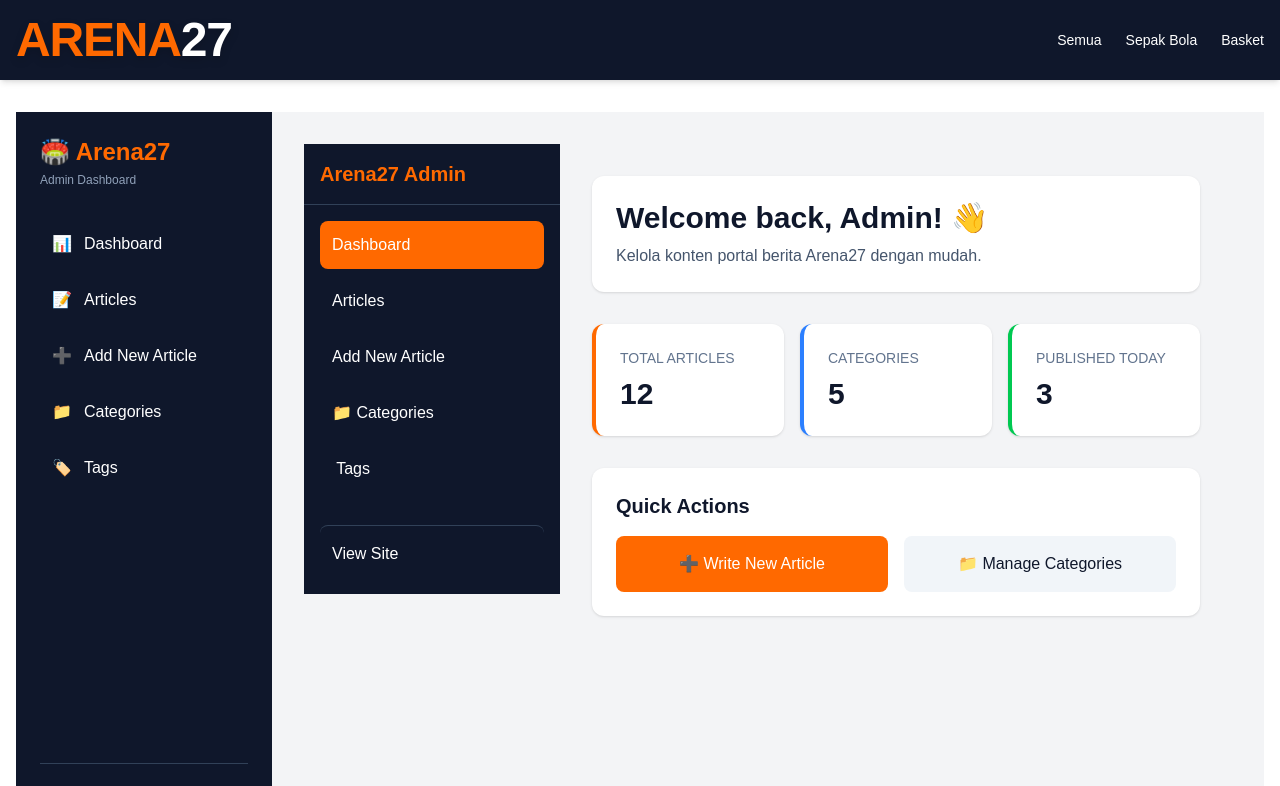
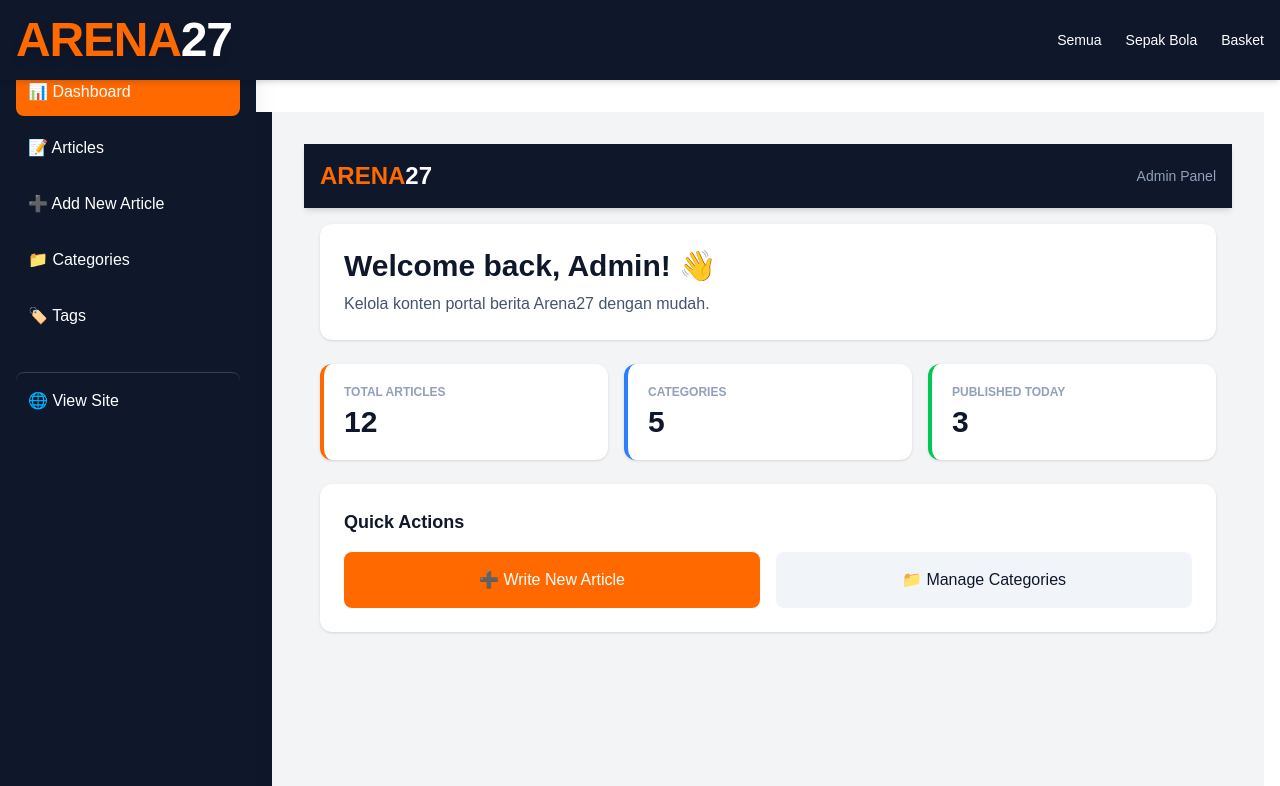
Before and after one commit to cakrawala27/arena27, a Next.js app: page /admin in a window 1280 px wide. Shown: the top 786 px of the page. Built offline with nearby package versions, Linux system fonts and the light colour scheme.

Commit message:
feat: Create new simple mobile-first admin panel with bottom navigation

```diff
--- a/src/app/admin/page.tsx
+++ b/src/app/admin/page.tsx
@@ -1,107 +1,49 @@
 // src/app/admin/page.tsx
 'use client';
 
-import { useState } from 'react';
 import Link from 'next/link';
 
 export default function AdminDashboard() {
-  const [isSidebarOpen, setIsSidebarOpen] = useState(false);
+  return (
+    <div className="min-h-screen bg-gray-100 flex flex-col">
 
-  return (
-    <div className="min-h-screen bg-gray-100 flex">
-
-      {/* OVERLAY UNTUK MOBILE */}
-      {isSidebarOpen && (
-        <div
-          className="fixed inset-0 bg-black/50 z-40 md:hidden"
-          onClick={() => setIsSidebarOpen(false)}
-        />
-      )}
-
-      {/* SIDEBAR NAVIGASI - HANYA SATU INI YANG BOLEH ADA */}
-      <aside
-        className={`
-          fixed top-0 left-0 h-full w-64 bg-slate-900 text-white z-50 transform transition-transform duration-300 ease-in-out shadow-xl
-          ${isSidebarOpen ? 'translate-x-0' : '-translate-x-full'}
-          md:relative md:translate-x-0 md:w-64 md:shadow-none
-        `}
-      >
-        <div className="p-4 border-b border-slate-700 flex items-center justify-between">
-          <h2 className="text-xl font-bold text-orange-500">Arena27 Admin</h2>
-          <button
-            onClick={() => setIsSidebarOpen(false)}
-            className="md:hidden text-white hover:text-orange-500 text-2xl"
-          >
-            ✕
-          </button>
-        </div>
-
-        <nav className="p-4 space-y-2">
-          <Link href="/admin" className="block p-3 rounded-lg bg-orange-500 text-white font-medium">
-             Dashboard
+      {/* HEADER ATAS */}
+      <header className="bg-slate-900 text-white p-4 flex items-center justify-between shadow-md sticky top-0 z-50">
+        <Link href="/" className="flex items-center gap-2">
+          <h1 className="text-2xl font-black text-orange-500">ARENA<span className="text-white">27</span></h1>
         </Link>
-          <Link href="/admin/articles" className="block p-3 rounded-lg hover:bg-slate-800 transition">
-             Articles
-          </Link>
-          <Link href="/admin/articles/new" className="block p-3 rounded-lg hover:bg-slate-800 transition">
-             Add New Article
-          </Link>
-          <Link href="/admin/categories" className="block p-3 rounded-lg hover:bg-slate-800 transition">
-            📁 Categories
-          </Link>
-          <Link href="/admin/tags" className="block p-3 rounded-lg hover:bg-slate-800 transition">
-            ️ Tags
-          </Link>
-          <Link href="/" className="block p-3 rounded-lg hover:bg-slate-800 transition mt-8 border-t border-slate-700 pt-4">
-             View Site
-          </Link>
-        </nav>
-      </aside>
+        <span className="text-sm text-slate-400 hidden sm:block">Admin Panel</span>
+      </header>
 
       {/* KONTEN UTAMA */}
-      <main className="flex-1 flex flex-col min-h-screen w-full">
-
-        {/* HEADER MOBILE DENGAN HAMBURGER MENU */}
-        <header className="bg-white shadow-sm p-4 flex items-center justify-between md:hidden sticky top-0 z-30">
-          <button
-            onClick={() => setIsSidebarOpen(true)}
-            className="text-slate-900 text-2xl focus:outline-none"
-          >
-
-          </button>
-          <h1 className="text-lg font-bold text-slate-900">Admin Dashboard</h1>
-          <div className="w-8"></div>
-        </header>
-
-        {/* ISI DASHBOARD */}
-        <div className="flex-1 p-4 md:p-8">
-          <div className="max-w-4xl mx-auto">
+      <main className="flex-1 p-4 pb-20"> {/* pb-20 biar konten nggak ketutup bottom nav */}
+        <div className="max-w-4xl mx-auto space-y-6">
 
           {/* WELCOME CARD */}
-            <div className="bg-white rounded-xl shadow-sm p-6 mb-8">
+          <div className="bg-white rounded-xl shadow-sm p-6">
             <h1 className="text-2xl md:text-3xl font-bold text-slate-900 mb-2">Welcome back, Admin! 👋</h1>
             <p className="text-slate-600">Kelola konten portal berita Arena27 dengan mudah.</p>
           </div>
 
           {/* STATS CARDS */}
-            <div className="grid grid-cols-1 sm:grid-cols-2 lg:grid-cols-3 gap-4 mb-8">
-              <div className="bg-white rounded-xl shadow-sm p-6 border-l-4 border-orange-500">
-                <h3 className="text-sm font-medium text-slate-500 uppercase">Total Articles</h3>
-                <p className="text-3xl font-bold text-slate-900 mt-2">12</p>
+          <div className="grid grid-cols-1 sm:grid-cols-3 gap-4">
+            <div className="bg-white rounded-xl shadow-sm p-5 border-l-4 border-orange-500">
+              <h3 className="text-xs font-bold text-slate-400 uppercase">Total Articles</h3>
+              <p className="text-3xl font-black text-slate-900 mt-1">12</p>
             </div>
-              <div className="bg-white rounded-xl shadow-sm p-6 border-l-4 border-blue-500">
-                <h3 className="text-sm font-medium text-slate-500 uppercase">Categories</h3>
-                <p className="text-3xl font-bold text-slate-900 mt-2">5</p>
+            <div className="bg-white rounded-xl shadow-sm p-5 border-l-4 border-blue-500">
+              <h3 className="text-xs font-bold text-slate-400 uppercase">Categories</h3>
+              <p className="text-3xl font-black text-slate-900 mt-1">5</p>
             </div>
-              <div className="bg-white rounded-xl shadow-sm p-6 border-l-4 border-green-500">
-                <h3 className="text-sm font-medium text-slate-500 uppercase">Published Today</h3>
-                <p className="text-3xl font-bold text-slate-900 mt-2">3</p>
+            <div className="bg-white rounded-xl shadow-sm p-5 border-l-4 border-green-500">
+              <h3 className="text-xs font-bold text-slate-400 uppercase">Published Today</h3>
+              <p className="text-3xl font-black text-slate-900 mt-1">3</p>
             </div>
           </div>
 
           {/* QUICK ACTIONS */}
           <div className="bg-white rounded-xl shadow-sm p-6">
-              <h2 className="text-xl font-bold text-slate-900 mb-4">Quick Actions</h2>
+            <h2 className="text-lg font-bold text-slate-900 mb-4">Quick Actions</h2>
             <div className="grid grid-cols-1 sm:grid-cols-2 gap-4">
               <Link href="/admin/articles/new" className="block p-4 rounded-lg bg-orange-500 text-white text-center font-medium hover:bg-orange-600 transition">
                 ➕ Write New Article
@@ -113,9 +55,58 @@ export default function AdminDashboard() {
           </div>
 
         </div>
+      </main>
+
+      {/* BOTTOM NAVIGATION (MOBILE ONLY) */}
+      <nav className="fixed bottom-0 left-0 right-0 bg-white border-t border-gray-200 md:hidden z-50">
+        <div className="flex justify-around py-2">
+          <Link href="/admin" className="flex flex-col items-center p-2 text-orange-500">
+            <span className="text-xl">📊</span>
+            <span className="text-xs mt-1">Dashboard</span>
+          </Link>
+          <Link href="/admin/articles" className="flex flex-col items-center p-2 text-slate-500 hover:text-orange-500">
+            <span className="text-xl">📝</span>
+            <span className="text-xs mt-1">Articles</span>
+          </Link>
+          <Link href="/admin/articles/new" className="flex flex-col items-center p-2 text-slate-500 hover:text-orange-500">
+            <span className="text-xl">➕</span>
+            <span className="text-xs mt-1">Add New</span>
+          </Link>
+          <Link href="/admin/categories" className="flex flex-col items-center p-2 text-slate-500 hover:text-orange-500">
+            <span className="text-xl">📁</span>
+            <span className="text-xs mt-1">Categories</span>
+          </Link>
         </div>
+      </nav>
 
-      </main>
+      {/* DESKTOP SIDEBAR (OPTIONAL - HANYA DI DESKTOP) */}
+      <aside className="hidden md:block fixed top-0 left-0 h-full w-64 bg-slate-900 text-white p-4 shadow-xl">
+        <h2 className="text-xl font-bold text-orange-500 mb-6">Arena27 Admin</h2>
+        <nav className="space-y-2">
+          <Link href="/admin" className="block p-3 rounded-lg bg-orange-500 text-white font-medium">
+            📊 Dashboard
+          </Link>
+          <Link href="/admin/articles" className="block p-3 rounded-lg hover:bg-slate-800 transition">
+            📝 Articles
+          </Link>
+          <Link href="/admin/articles/new" className="block p-3 rounded-lg hover:bg-slate-800 transition">
+            ➕ Add New Article
+          </Link>
+          <Link href="/admin/categories" className="block p-3 rounded-lg hover:bg-slate-800 transition">
+            📁 Categories
+          </Link>
+          <Link href="/admin/tags" className="block p-3 rounded-lg hover:bg-slate-800 transition">
+            🏷️ Tags
+          </Link>
+          <Link href="/" className="block p-3 rounded-lg hover:bg-slate-800 transition mt-8 border-t border-slate-700 pt-4">
+            🌐 View Site
+          </Link>
+        </nav>
+      </aside>
+
+      {/* SPACER UNTUK DESKTOP SIDEBAR */}
+      <div className="hidden md:block w-64"></div>
+
     </div>
   );
 }
```
Lines whose indentation alone changed are shown as unchanged.
